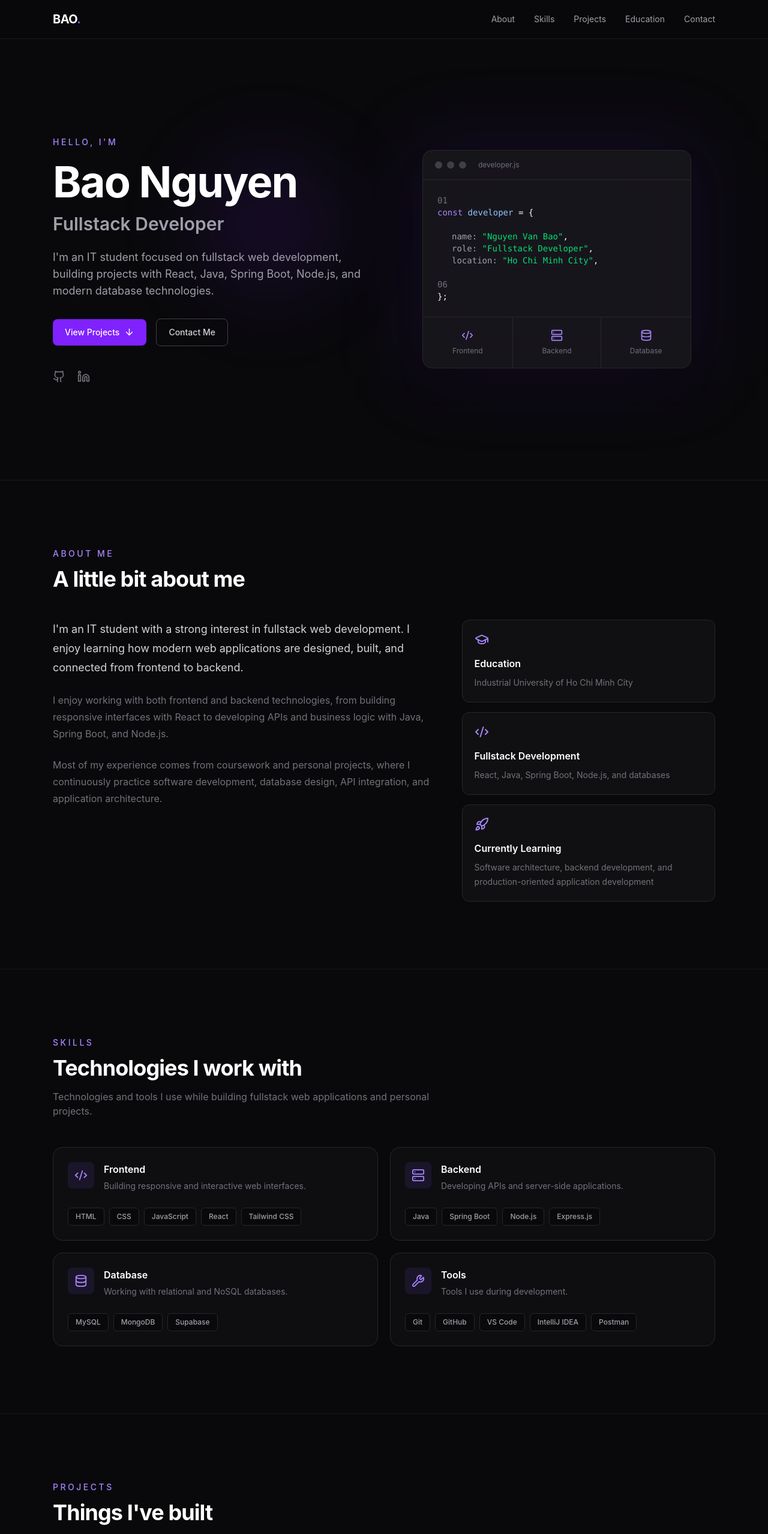
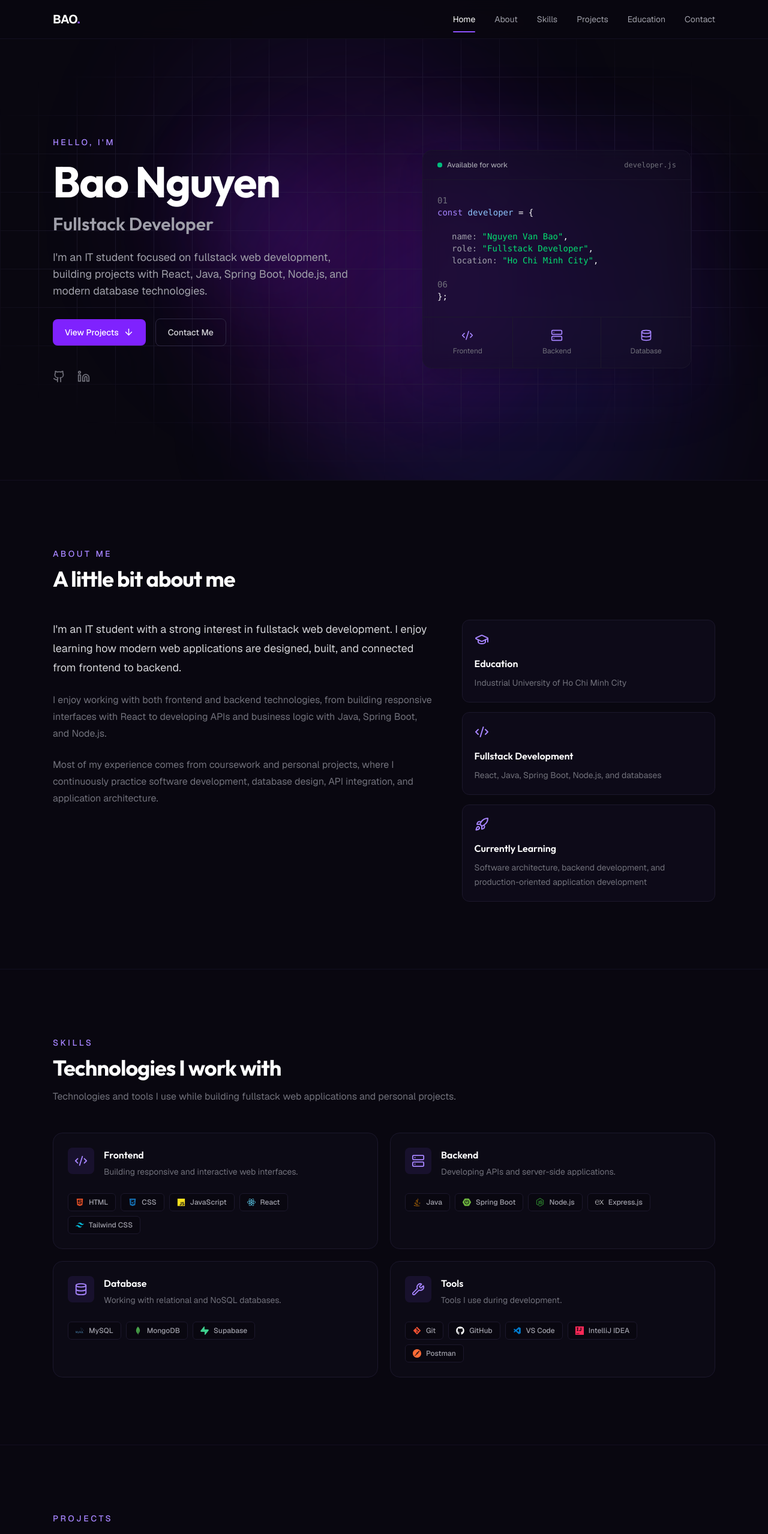
Before and after one commit to BaroNguyen11/Portfolio, a React (Vite) app: page / in a window 1280 px wide. Shown: the top 2557 px of the page at 60% size. Built offline with nearby package versions, Linux system fonts and the light colour scheme.

Commit message:
background change, navbar dynamic, icon skill

```diff
--- a/index.html
+++ b/index.html
@@ -16,6 +16,10 @@
 
     <link rel="icon" type="image/png" href="/favicon.png" />
 
+    <link rel="preconnect" href="https://fonts.googleapis.com" />
+    <link rel="preconnect" href="https://fonts.gstatic.com" crossorigin />
+    <link href="https://fonts.googleapis.com/css2?family=Geist:wght@100..900&family=Outfit:wght@100..900&display=swap" rel="stylesheet" />
+
     <title>Bao Nguyen | Fullstack Developer</title>
   </head>
 
--- a/package.json
+++ b/package.json
@@ -16,6 +16,7 @@
     "motion": "^13.0.0",
     "react": "^19.1.1",
     "react-dom": "^19.1.1",
+    "react-icons": "^5.7.0",
     "react-router-dom": "^7.9.4",
     "tailwind-merge": "^3.3.1",
     "tailwindcss": "^4.1.16"
--- a/src/App.jsx
+++ b/src/App.jsx
@@ -1,3 +1,4 @@
+import Background from "./components/Background";
 import Navbar from "./components/Navbar";
 import About from "./sections/About";
 import Contact from "./sections/Contact";
@@ -11,6 +12,7 @@ import Skills from "./sections/Skills";
 function App() {
   return (
     <>
+      <Background />
       <Navbar />
 
       <main className="pt-16">
--- /dev/null
+++ b/src/components/Background.jsx
@@ -0,0 +1,30 @@
+import React from "react";
+
+const Background = () => {
+  return (
+    <div className="fixed inset-0 -z-50 overflow-hidden bg-zinc-950 pointer-events-none">
+      {/* Drifting Ambient Glowing Orbs */}
+      <div className="absolute inset-0 opacity-70">
+        <div className="absolute top-[10%] left-[20%] h-140 w-140 rounded-full bg-violet-600/15 blur-[120px] animate-[float-slow_25s_infinite_ease-in-out]" />
+        <div className="absolute top-[40%] right-[10%] h-160 w-160 rounded-full bg-indigo-600/20 blur-[130px] animate-[float-medium_30s_infinite_ease-in-out_2s]" />
+        <div className="absolute bottom-[10%] left-[30%] h-120 w-120 rounded-full bg-fuchsia-600/15 blur-[100px] animate-[float-slow_20s_infinite_ease-in-out_5s]" />
+      </div>
+
+      {/* SVG Grid Overlay fading out at the screen edges */}
+      <div
+        className="absolute inset-0 opacity-45"
+        style={{
+          backgroundImage: `
+            linear-gradient(to right, var(--color-zinc-700) 1px, transparent 1px),
+            linear-gradient(to bottom, var(--color-zinc-700) 1px, transparent 1px)
+          `,
+          backgroundSize: "4rem 4rem",
+          maskImage: "radial-gradient(ellipse 60% 50% at 50% 50%, #000 70%, transparent 100%)",
+          WebkitMaskImage: "radial-gradient(ellipse 60% 50% at 50% 50%, #000 70%, transparent 100%)"
+        }}
+      />
+    </div>
+  );
+};
+
+export default Background;
--- a/src/components/DeveloperCard.jsx
+++ b/src/components/DeveloperCard.jsx
@@ -8,15 +8,21 @@ const DeveloperCard = () => {
       <div className="absolute -inset-4 rounded-3xl bg-violet-600/10 blur-3xl" />
 
       {/* Card */}
-      <div className="relative overflow-hidden rounded-2xl border border-zinc-800 bg-zinc-900/80 shadow-2xl">
+      <div className="relative overflow-hidden rounded-2xl border border-zinc-800/80 bg-zinc-900/50 backdrop-blur-md shadow-2xl">
 
-        {/* Window header */}
-        <div className="flex items-center gap-2 border-b border-zinc-800 px-5 py-4">
-          <span className="h-3 w-3 rounded-full bg-zinc-700" />
-          <span className="h-3 w-3 rounded-full bg-zinc-700" />
-          <span className="h-3 w-3 rounded-full bg-zinc-700" />
+        {/* Header with status */}
+        <div className="flex items-center justify-between border-b border-zinc-800/80 px-6 py-4">
+          <div className="flex items-center gap-2">
+            <span className="relative flex h-2 w-2">
+              <span className="animate-ping absolute inline-flex h-full w-full rounded-full bg-emerald-400 opacity-75"></span>
+              <span className="relative inline-flex rounded-full h-2 w-2 bg-emerald-500"></span>
+            </span>
+            <span className="text-xs font-medium text-zinc-400">
+              Available for work
+            </span>
+          </div>
 
-          <span className="ml-3 text-xs text-zinc-500">
+          <span className="font-mono text-xs text-zinc-500">
             developer.js
           </span>
         </div>
--- a/src/components/Navbar.jsx
+++ b/src/components/Navbar.jsx
@@ -1,43 +1,112 @@
 import { Menu, X } from "lucide-react";
 import { motion, AnimatePresence } from "motion/react";
-import { useState } from "react";
+import { useEffect, useState } from "react";
 
 const Navbar = () => {
   const [isOpen, setIsOpen] = useState(false);
+  const [active, setActive] = useState("#home");
 
   const navItems = [
-    { label: "About", href: "#about" },
-    { label: "Skills", href: "#skills" },
-    { label: "Projects", href: "#projects" },
-    { label: "Education", href: "#education" },
-    { label: "Contact", href: "#contact" },
+    { label: "Home", href: "#home", id: "home" },
+    { label: "About", href: "#about", id: "about" },
+    { label: "Skills", href: "#skills", id: "skills" },
+    { label: "Projects", href: "#projects", id: "projects" },
+    { label: "Education", href: "#education", id: "education" },
+    { label: "Contact", href: "#contact", id: "contact" },
   ];
 
-  const handleNavClick = () => {
+  const handleNavClick = (href) => {
+    const section = document.querySelector(href);
+
+    if (section) {
+      section.scrollIntoView({
+        behavior: "smooth",
+        block: "start",
+      });
+    }
+
+    setActive(href);
     setIsOpen(false);
   };
 
+  useEffect(() => {
+    const handleScroll = () => {
+      const scrollPosition = window.scrollY + 150;
+
+      let currentSection = "#home";
+
+      navItems.forEach((item) => {
+        const section = document.querySelector(item.href);
+
+        if (!section) return;
+
+        if (section.offsetTop <= scrollPosition) {
+          currentSection = item.href;
+        }
+      });
+
+      setActive(currentSection);
+    };
+
+    handleScroll();
+
+    window.addEventListener("scroll", handleScroll, {
+      passive: true,
+    });
+
+    return () => {
+      window.removeEventListener("scroll", handleScroll);
+    };
+  }, []);
   return (
     <nav className="fixed top-0 z-50 w-full border-b border-zinc-900 bg-zinc-950/80 backdrop-blur-md">
       <div className="mx-auto flex h-16 max-w-6xl items-center justify-between px-6">
         {/* Logo */}
-        <a href="#" className="text-xl font-bold tracking-tight text-white">
+        <a
+          href="#home"
+          className="text-xl font-bold tracking-tight text-white"
+          onClick={(e) => {
+            e.preventDefault();
+            handleNavClick("#home");
+          }}
+        >
           BAO<span className="text-violet-500">.</span>
         </a>
 
         {/* Desktop Navigation */}
         <div className="hidden items-center gap-8 md:flex">
-          {navItems.map((item) => (
+          {navItems.map((item) => {
+            const isActive = active === item.href;
+
+            return (
               <a
                 key={item.href}
                 href={item.href}
-              className="text-sm text-zinc-400 transition-colors hover:text-white"
+                onClick={(e) => {
+                  e.preventDefault();
+                  handleNavClick(item.href);
+                }}
+                className={`relative py-2 text-sm transition-colors ${
+                  isActive ? "text-white" : "text-zinc-400 hover:text-white"
+                }`}
               >
                 {item.label}
+
+                {isActive && (
+                  <motion.span
+                    layoutId="activeNav"
+                    className="absolute -bottom-1 left-0 h-0.5 w-full rounded-full bg-violet-500"
+                    transition={{
+                      type: "spring",
+                      stiffness: 500,
+                      damping: 30,
+                    }}
+                  />
+                )}
               </a>
-          ))}
+            );
+          })}
         </div>
-
         {/* Mobile Menu Button */}
         <button
           type="button"
@@ -66,8 +135,15 @@ const Navbar = () => {
                   <a
                     key={item.href}
                     href={item.href}
-                    onClick={handleNavClick}
-                    className="border-b border-zinc-900 py-4 text-sm text-zinc-400 transition-colors hover:text-white last:border-b-0"
+                    onClick={(e) => {
+                      e.preventDefault();
+                      handleNavClick(item.href);
+                    }}
+                    className={`border-b border-zinc-900 py-4 text-sm transition-colors last:border-b-0 ${
+                      active === item.href
+                        ? "text-white"
+                        : "text-zinc-400 hover:text-white"
+                    }`}
                   >
                     {item.label}
                   </a>
--- a/src/data/skills.js
+++ b/src/data/skills.js
@@ -1,13 +1,56 @@
+import {
+  FaHtml5,
+  FaCss3Alt,
+  FaJs,
+  FaReact,
+  FaJava,
+  FaNodeJs,
+  FaGitAlt,
+  FaGithub,
+} from "react-icons/fa";
+
+import {
+  SiTailwindcss,
+  SiSpringboot,
+  SiExpress,
+  SiMysql,
+  SiMongodb,
+  SiSupabase,
+  SiPostman,
+  SiIntellijidea,
+} from "react-icons/si";
+import { BiLogoVisualStudio } from "react-icons/bi";
+
 export const skills = [
   {
     category: "Frontend",
     description: "Building responsive and interactive web interfaces.",
     skills: [
-      "HTML",
-      "CSS",
-      "JavaScript",
-      "React",
-      "Tailwind CSS",
+      {
+        name: "HTML",
+        icon: FaHtml5,
+        color: "#E34F26",
+      },
+      {
+        name: "CSS",
+        icon: FaCss3Alt,
+        color: "#1572B6",
+      },
+      {
+        name: "JavaScript",
+        icon: FaJs,
+        color: "#F7DF1E",
+      },
+      {
+        name: "React",
+        icon: FaReact,
+        color: "#61DAFB",
+      },
+      {
+        name: "Tailwind CSS",
+        icon: SiTailwindcss,
+        color: "#06B6D4",
+      },
     ],
   },
 
@@ -15,10 +58,10 @@ export const skills = [
     category: "Backend",
     description: "Developing APIs and server-side applications.",
     skills: [
-      "Java",
-      "Spring Boot",
-      "Node.js",
-      "Express.js",
+      { name: "Java", icon: FaJava, color: "#ED8B00" },
+      { name: "Spring Boot", icon: SiSpringboot, color: "#6DB33F" },
+      { name: "Node.js", icon: FaNodeJs, color: "#339933" },
+      { name: "Express.js", icon: SiExpress, color: "#FFFFFF" },
     ],
   },
 
@@ -26,9 +69,9 @@ export const skills = [
     category: "Database",
     description: "Working with relational and NoSQL databases.",
     skills: [
-      "MySQL",
-      "MongoDB",
-      "Supabase",
+      { name: "MySQL", icon: SiMysql, color: "#4479A1" },
+      { name: "MongoDB", icon: SiMongodb, color: "#47A248" },
+      { name: "Supabase", icon: SiSupabase, color: "#3ECF8E" },
     ],
   },
 
@@ -36,11 +79,11 @@ export const skills = [
     category: "Tools",
     description: "Tools I use during development.",
     skills: [
-      "Git",
-      "GitHub",
-      "VS Code",
-      "IntelliJ IDEA",
-      "Postman",
+      { name: "Git", icon: FaGitAlt, color: "#F05032" },
+      { name: "GitHub", icon: FaGithub, color: "#FFFFFF" },
+      { name: "VS Code", icon: BiLogoVisualStudio, color: "#007ACC" },
+      { name: "IntelliJ IDEA", icon: SiIntellijidea, color: "#FE2857" },
+      { name: "Postman", icon: SiPostman, color: "#FF6C37" },
     ],
   },
 ];
--- a/src/index.css
+++ b/src/index.css
@@ -1,9 +1,50 @@
+/* Hallmark · pre-emit critique: P5 H5 E5 S5 R5 V5 */
 @import "tailwindcss";
 
+@theme {
+  --font-sans: "Geist", sans-serif;
+  --font-display: "Outfit", sans-serif;
+
+  /* Violet-tinted custom dark neutrals */
+  --color-zinc-950: #090710;
+  --color-zinc-900: #120f20;
+  --color-zinc-800: #1c182c;
+  --color-zinc-700: #2d2842;
+
+  /* Custom animations */
+  --animate-float-slow: float-slow 25s ease-in-out infinite;
+  --animate-float-medium: float-medium 30s ease-in-out infinite;
+
+  @keyframes float-slow {
+    0%, 100% {
+      transform: translate(0px, 0px) scale(1);
+    }
+    33% {
+      transform: translate(30px, -50px) scale(1.08);
+    }
+    66% {
+      transform: translate(-20px, 20px) scale(0.96);
+    }
+  }
+
+  @keyframes float-medium {
+    0%, 100% {
+      transform: translate(0px, 0px) scale(1);
+    }
+    50% {
+      transform: translate(-40px, 40px) scale(1.12);
+    }
+  }
+}
+
 :root {
-  font-family: Inter, system-ui, sans-serif;
+  font-family: var(--font-sans);
   color: #fafafa;
-  background: #09090b;
+  background-color: var(--color-zinc-950);
+}
+
+html, body {
+  overflow-x: clip;
 }
 
 html {
@@ -13,9 +54,28 @@ html {
 body {
   margin: 0;
   min-width: 320px;
-  background: #09090b;
+  background-color: transparent;
 }
 
 * {
   box-sizing: border-box;
 }
+
+/* Headings configuration */
+h1, h2, h3, h4, h5, h6 {
+  font-family: var(--font-display);
+  font-style: normal; /* Roman headings only */
+}
+
+/* Accessibility: Respect user prefers-reduced-motion */
+@media (prefers-reduced-motion: reduce) {
+  *, ::before, ::after {
+    animation-delay: -1ms !important;
+    animation-duration: 1ms !important;
+    animation-iteration-count: 1 !important;
+    background-attachment: initial !important;
+    scroll-behavior: auto !important;
+    transition-duration: 0s !important;
+    transition-delay: 0s !important;
+  }
+}
--- a/src/sections/Hero.jsx
+++ b/src/sections/Hero.jsx
@@ -3,6 +3,16 @@ import { motion } from "motion/react";
 import DeveloperCard from "../components/DeveloperCard";
 
 const Hero = () => {
+  const scrollToSection = (id) => {
+    const section = document.querySelector(id);
+
+    if (section) {
+      section.scrollIntoView({
+        behavior: "smooth",
+        block: "start",
+      });
+    }
+  };
   return (
     <section
       id="home"
@@ -54,8 +64,8 @@ const Hero = () => {
             className="mt-6 max-w-2xl text-base leading-7 text-zinc-400 sm:text-lg"
           >
             I'm an IT student focused on fullstack web development, building
-            projects with React, Java, Spring Boot, Node.js, and modern
-            database technologies.
+            projects with React, Java, Spring Boot, Node.js, and modern database
+            technologies.
           </motion.p>
 
           {/* Buttons */}
@@ -67,6 +77,10 @@ const Hero = () => {
           >
             <a
               href="#projects"
+              onClick={(e) => {
+                e.preventDefault();
+                scrollToSection("#projects");
+              }}
               className="inline-flex items-center gap-2 rounded-lg bg-violet-600 px-5 py-3 text-sm font-medium text-white transition hover:bg-violet-500"
             >
               View Projects
@@ -75,6 +89,10 @@ const Hero = () => {
 
             <a
               href="#contact"
+              onClick={(e) => {
+                e.preventDefault();
+                scrollToSection("#contact");
+              }}
               className="rounded-lg border border-zinc-700 px-5 py-3 text-sm font-medium text-zinc-300 transition hover:border-zinc-500 hover:text-white"
             >
               Contact Me
--- a/src/sections/Skills.jsx
+++ b/src/sections/Skills.jsx
@@ -53,15 +53,12 @@ const Skills = () => {
                   duration: 0.5,
                   delay: index * 0.1,
                 }}
-                className="rounded-2xl border border-zinc-800 bg-zinc-900/40 p-6 transition hover:-translate-y-1 hover:border-zinc-700"
+                className="rounded-2xl border border-zinc-800 bg-zinc-900/40 p-6 transition-all duration-300 ease-out hover:-translate-y-1 hover:border-zinc-700 hover:shadow-lg hover:shadow-violet-600/5"
               >
                 {/* Header */}
                 <div className="flex items-start gap-4">
                   <div className="flex h-11 w-11 shrink-0 items-center justify-center rounded-lg bg-violet-500/10">
-                    <Icon
-                      size={22}
-                      className="text-violet-400"
-                    />
+                    <Icon size={22} className="text-violet-400" />
                   </div>
 
                   <div>
@@ -77,14 +74,19 @@ const Skills = () => {
 
                 {/* Technologies */}
                 <div className="mt-6 flex flex-wrap gap-2">
-                  {group.skills.map((skill) => (
-                    <span
-                      key={skill}
-                      className="rounded-md border border-zinc-800 bg-zinc-950 px-3 py-1.5 text-xs font-medium text-zinc-400 transition hover:border-violet-500/40 hover:text-violet-300"
-                    >
-                      {skill}
-                    </span>
-                  ))}
+                  {group.skills.map((skill) => {
+                    const Icon = skill.icon;
+
+                    return (
+                      <span
+                        key={skill.name}
+                        className="inline-flex items-center gap-2 rounded-md border border-zinc-800 bg-zinc-950 px-3 py-1.5 text-xs font-medium text-zinc-400 transition hover:border-violet-500/40 hover:text-violet-300"
+                      >
+                        <Icon size={14}    style={{ color: skill.color }} />
+                        {skill.name}
+                      </span>
+                    );
+                  })}
                 </div>
               </motion.div>
             );
```
Also changed, not shown: src/components/ProjectCard.jsx (+5 -5 lines), src/sections/Contact.jsx (+37 -6 lines), 1 other file (tests, documents, lock files or other folders). Lines whose indentation alone changed are shown as unchanged.
